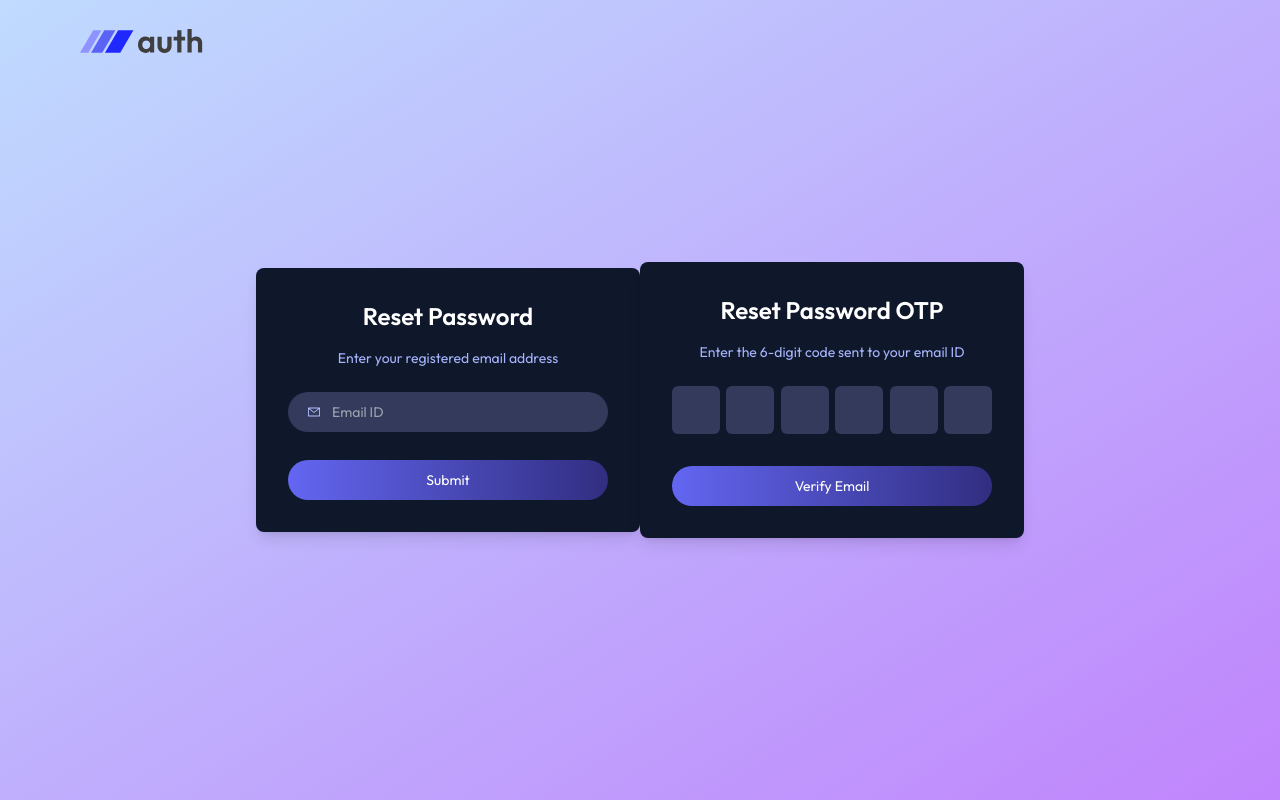
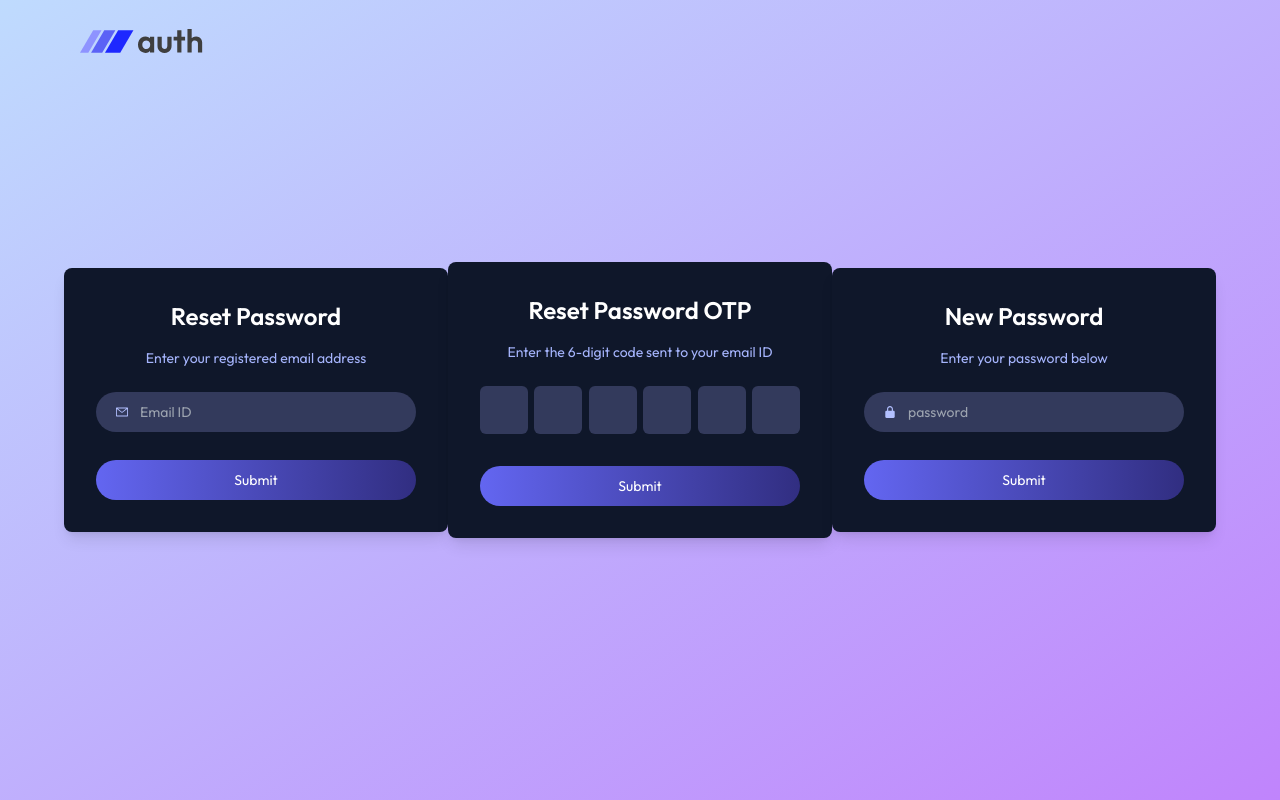
Before and after one commit to cedrick13bienvenue/mern-auth, a React app in the folder client/: page /reset-password in a window 1280 px wide. Built offline with nearby package versions, Linux system fonts and the light colour scheme; no server answers; the HTML template or start-up script is replaced by a standard one.

Commit message:
Added new form for setting up new Password

```diff
--- a/client/src/pages/ResetPassword.jsx
+++ b/client/src/pages/ResetPassword.jsx
@@ -7,6 +7,7 @@ const ResetPassword = () => {
   // ✅ Move the hook call inside the component
   const navigate = useNavigate();
   const [email, setEmail] = useState("");
+  const [newPassword, setNewPassword] = useState("");
   const inputRefs = React.useRef([]);
   const handleInput = (e, index) => {
     if (e.target.value.length > 0 && index < inputRefs.current.length - 1) {
@@ -88,7 +89,32 @@ const ResetPassword = () => {
             ))}
         </div>
         <button className="w-full py-2.5 bg-gradient-to-r from-indigo-500 to-indigo-900 text-white rounded-full">
-          Verify Email
+          Submit
+        </button>
+      </form>
+
+      {/* Enter new Password */}
+
+      <form className="bg-slate-900 p-8 rounded-lg shadow-lg w-96 text-sm">
+        <h1 className="text-white text-2xl font-semibold text-center mb-4">
+          New Password
+        </h1>
+        <p className="text-center mb-6 text-indigo-300">
+          Enter your password below
+        </p>
+        <div className="mb-4 flex items-center gap-3 w-full px-5 py-2.5 rounded-full bg-[#333A5C]">
+          <img src={assets.lock_icon} alt="" className="w-3 h-3" />
+          <input
+            type="password"
+            placeholder="password"
+            className="bg-transparent outline-none text-white"
+            value={newPassword}
+            onChange={(e) => setNewPassword(e.target.value)}
+            required
+          />
+        </div>
+        <button className="w-full py-2.5 bg-gradient-to-r from-indigo-500 to-indigo-900 text-white rounded-full mt-3">
+          Submit
         </button>
       </form>
     </div>
```
